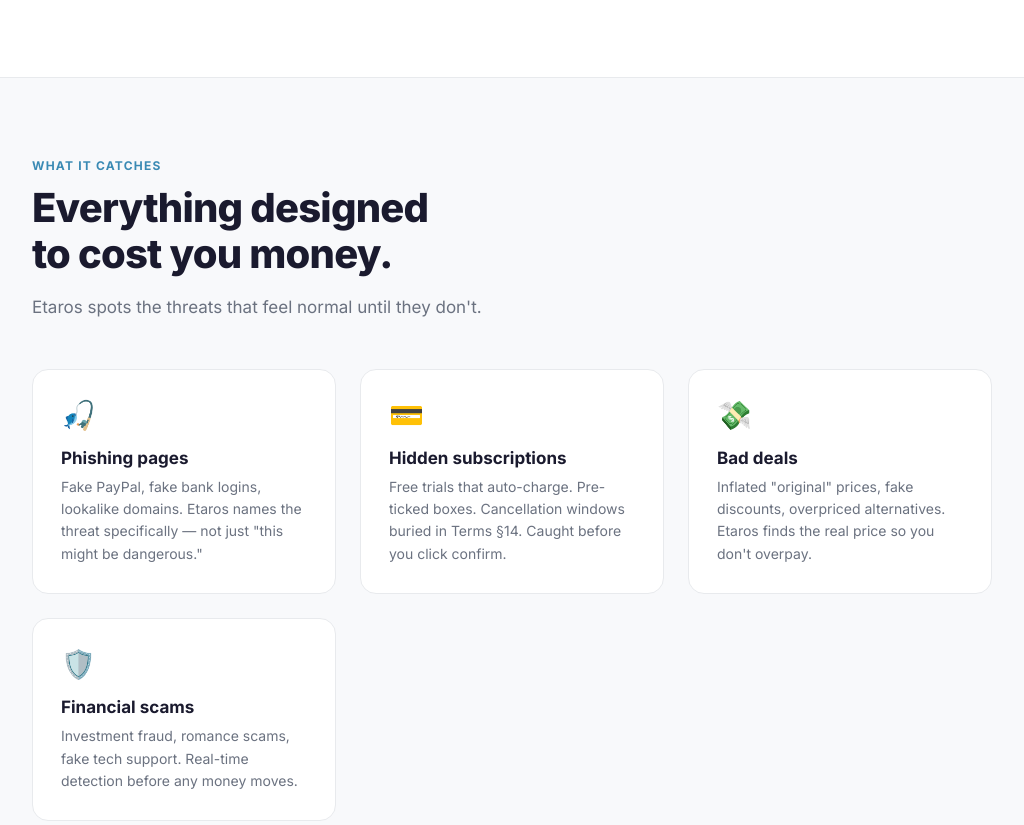
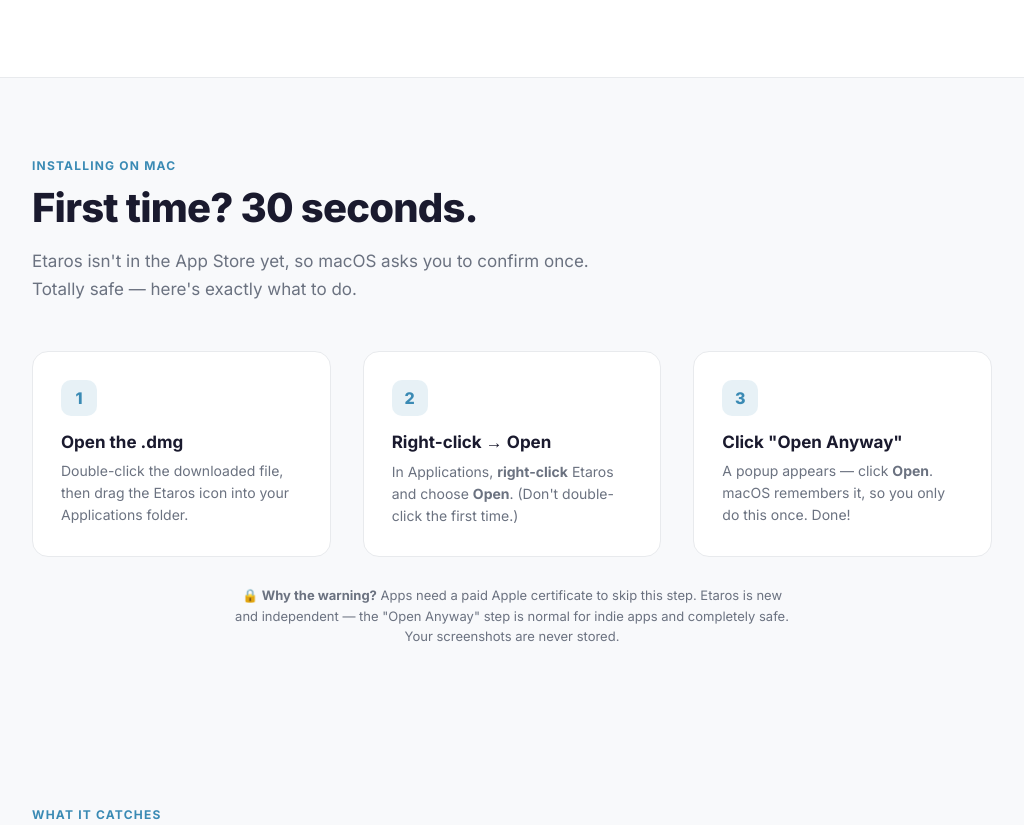
Before and after one commit to emirilgin/etaros, an Electron app: page docs/index.html in a window 1024 px wide. Shown: the part 1512-2337 px from the top of the page. Drawn offline with Linux system fonts and the light colour scheme; a script that the page names is missing.

Commit message:
feat: add Mac install guide section to landing page

```diff
--- a/docs/index.html
+++ b/docs/index.html
@@ -262,6 +262,37 @@
   </div>
 </section>
 
+<!-- INSTALL GUIDE -->
+<section id="install">
+  <div class="container">
+    <div class="section-label">Installing on Mac</div>
+    <h2>First time? 30 seconds.</h2>
+    <p class="section-sub">Etaros isn't in the App Store yet, so macOS asks you to confirm once. Totally safe — here's exactly what to do.</p>
+
+    <div class="steps">
+      <div class="step">
+        <div class="step-num">1</div>
+        <h3>Open the .dmg</h3>
+        <p>Double-click the downloaded file, then drag the Etaros icon into your Applications folder.</p>
+      </div>
+      <div class="step">
+        <div class="step-num">2</div>
+        <h3>Right-click → Open</h3>
+        <p>In Applications, <strong>right-click</strong> Etaros and choose <strong>Open</strong>. (Don't double-click the first time.)</p>
+      </div>
+      <div class="step">
+        <div class="step-num">3</div>
+        <h3>Click "Open Anyway"</h3>
+        <p>A popup appears — click <strong>Open</strong>. macOS remembers it, so you only do this once. Done!</p>
+      </div>
+    </div>
+
+    <p style="margin-top:28px;font-size:13px;color:var(--muted);text-align:center;max-width:560px;margin-left:auto;margin-right:auto;line-height:1.6">
+      🔒 <strong>Why the warning?</strong> Apps need a paid Apple certificate to skip this step. Etaros is new and independent — the "Open Anyway" step is normal for indie apps and completely safe. Your screenshots are never stored.
+    </p>
+  </div>
+</section>
+
 <!-- FEATURES -->
 <section id="features">
   <div class="container">
```
